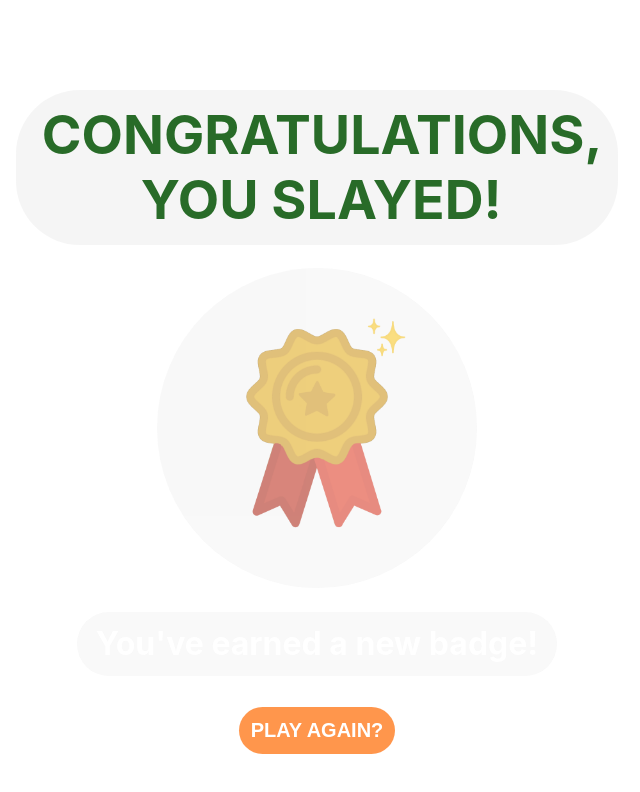
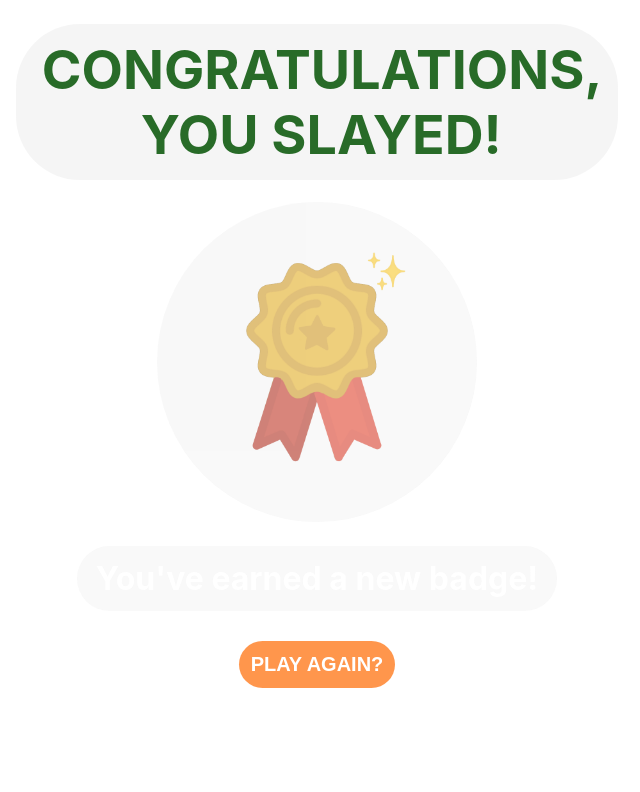
Before and after one commit to luorixo/task-fighter, a React (Create React App) app: page /win in a window 1280 px wide. Shown: the top 792 px of the page, without its empty margins (323-963 px from the left). Built offline with nearby package versions, Linux system fonts and the light colour scheme.

Commit message:
Minor style changes to end page.

```diff
--- a/src/components/EndPage/styles.css
+++ b/src/components/EndPage/styles.css
@@ -1,5 +1,5 @@
 .text-container {
-  margin: 7vw;
+  margin: 3vh 7vw;
   display: flex;
   flex-direction: column;
   justify-content: center;
```
